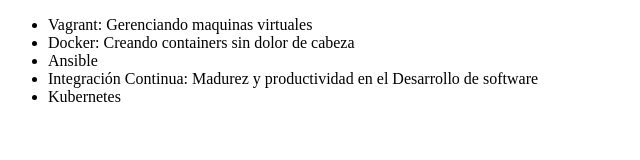
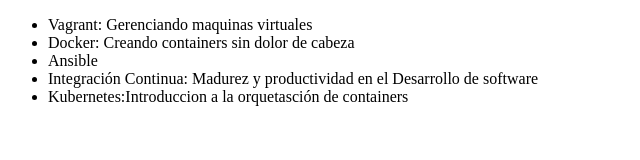
Before and after one commit to Estefanyrivas/alura-git, a plain HTML site: page index.html in a window 1280 px wide. Shown: the whole page, without its empty margins (0-640 px from the left). Drawn offline with Linux system fonts and the light colour scheme.

Commit message:
Modificando el nombre del curso de Kubernetes

```diff
--- a/index.html
+++ b/index.html
@@ -10,7 +10,7 @@
             <li>Docker: Creando containers sin dolor de cabeza</li>
             <li>Ansible</li>
             <li>Integración Continua: Madurez y productividad en el Desarrollo de software</li>
-            <li>Kubernetes</li>
+            <li>Kubernetes:Introduccion a la orquetasción de containers</li>
         </ul>
     </body>
 </html>
```
